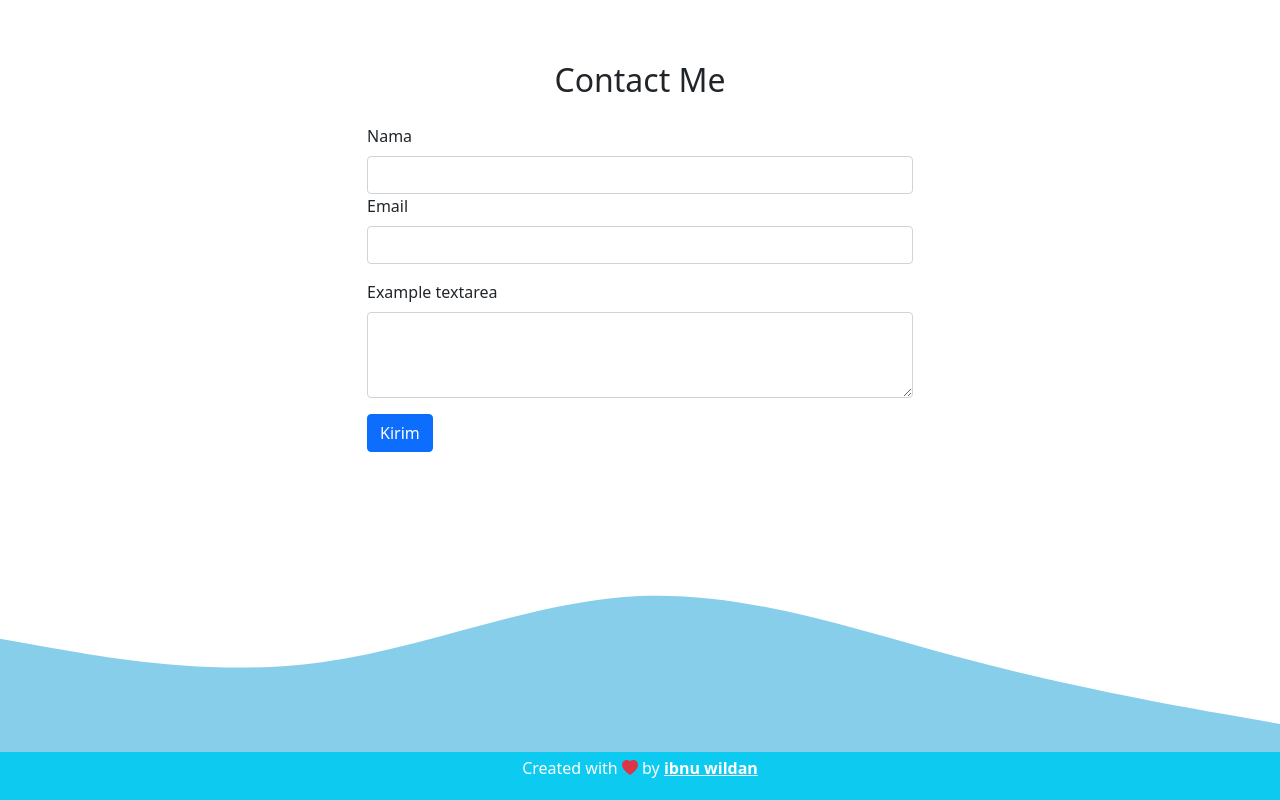
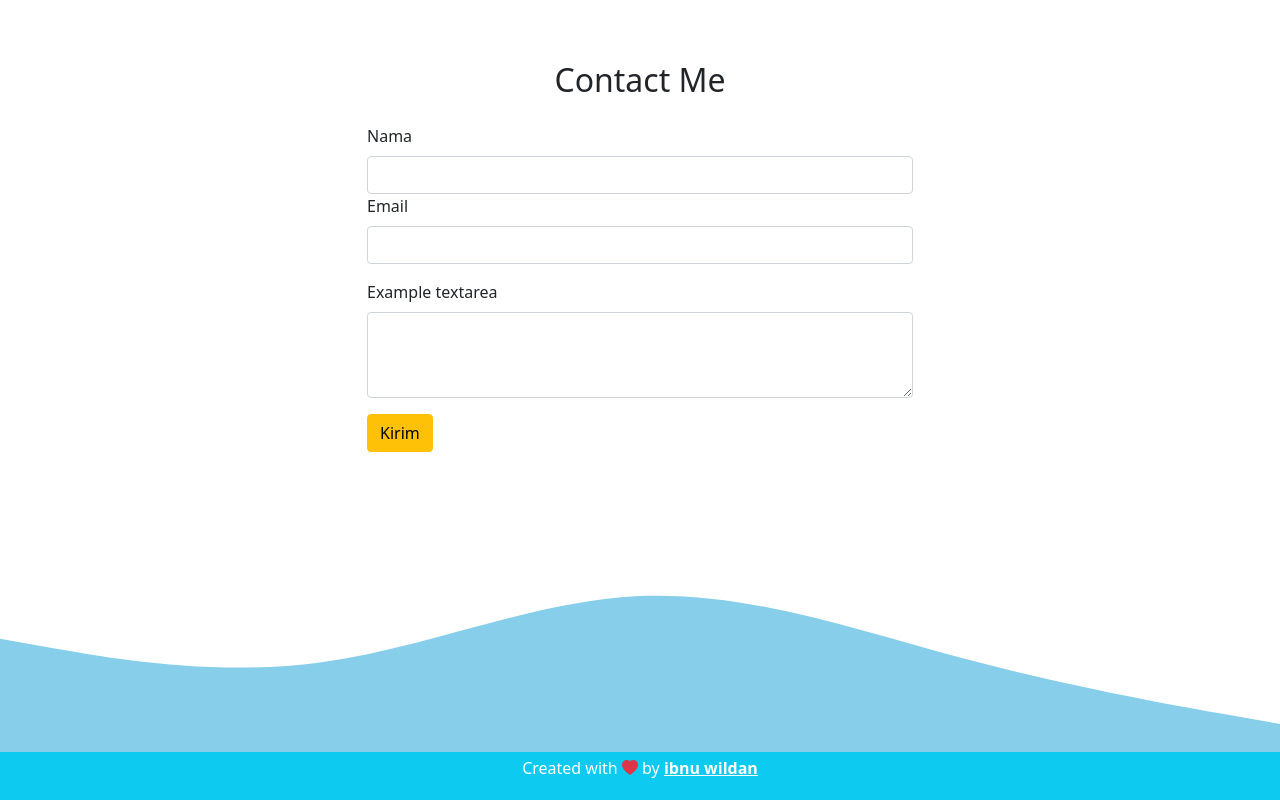
Before and after one commit to ibnuwildan/ibnuwildan.github.io, a plain HTML site: page index.html in a window 1280 px wide. Shown: the part 2034-2834 px from the top of the page. Drawn offline with nearby package versions, Linux system fonts and the light colour scheme.

Commit message:
merubah warna tombol menjadi kuning

```diff
--- a/index.html
+++ b/index.html
@@ -13,7 +13,7 @@
     <!-- my css -->
     <link rel="stylesheet" href="style.css" />
 
-    <title>Porfolio</title>
+    <title>Portfolio</title>
   </head>
   <body id="home">
     <!-- navbar -->
@@ -149,7 +149,7 @@
                     <label for="pesan" class="form-label">Example textarea</label>
                     <textarea class="form-control" id="pesan" rows="3"></textarea>
                   </div>
-                <button type="submit" class="btn btn-primary">Kirim</button>
+                <button type="submit" class="btn btn-warning">Kirim</button>
               </form>
             </div>
         </div>
```
